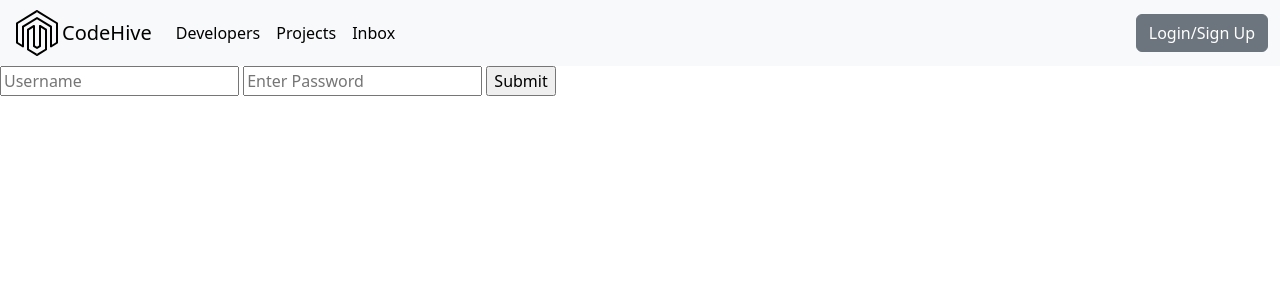
After one commit to PatrykBal/ucd_pa_django_proj, a Django app: page /login/ in a window 1280 px wide. The commit adds this page. Shown: the top 300 px of the page. Run offline with Django 5.2, Linux system fonts and the light colour scheme; some libraries are stand-ins or nearby versions.

Commit message:
added user log in and out functionality with authentication

```diff
--- a/templates/main.html
+++ b/templates/main.html
@@ -15,6 +15,14 @@
 
     {% include 'navbar.html' %}
 
+    {% if messages %}
+    <ul class="messages">
+        {% for message in messages %}
+        <li{% if message.tags %} class="{{ message.tags }}" {% endif %}>{{ message }}</li>
+            {% endfor %}
+    </ul>
+    {% endif %}
+
     {% block content %}
 
     {% endblock content %}
--- a/templates/navbar.html
+++ b/templates/navbar.html
@@ -20,12 +20,16 @@
             <li class="nav-item">
                 <a class="nav-link active" aria-current="page" href="#">Inbox</a>
             </li>
-            <li class="nav-item">
-                <a class="nav-link active" aria-current="page" href="{% url 'create-project' %}">Add Project</a>
-            </li>
 
         </ul>
-          <button href="" class="btn btn-secondary navbar-btn">Login/Sign Up</button>
+          {% if request.user.is_authenticated %}
+
+            <a class="nav-link active" aria-current="page" href="{% url 'create-project' %}">Add Project &nbsp</a>
+
+          <a style="text-decoration: none;" href="{% url 'logout' %}" class="btn btn-secondary navbar-btn">Log Out</a>
+          {% else %}
+          <a style="text-decoration: none;" href="{% url 'login' %}" class="btn btn-secondary navbar-btn">Login/Sign Up</a>
+          {% endif %}
       </div>
     </div>
   </nav>
--- /dev/null
+++ b/users/templates/users/login_register.html
@@ -0,0 +1,15 @@
+{% extends 'main.html' %}
+
+{% block content %}
+
+
+<form action="{% url 'login' %}" method="POST">
+    {% csrf_token %}
+    <input type="text" name="username" placeholder="Username"/>
+    <input type="password" name="password" placeholder="Enter Password"/>
+    <input type="submit" name="login"/>
+
+</form>
+
+
+{% endblock content %}
--- a/users/urls.py
+++ b/users/urls.py
@@ -2,6 +2,9 @@ from django.urls import path
 from . import views
 
 urlpatterns = [
+    path('login/', views.loginUser, name="login"),
+    path('logout/', views.logoutUser, name="logout"),
+
     path('', views.profiles, name="profiles"),
     path('profile/<str:pk>/', views.userProfile, name="user-profile"),
 ]
--- a/users/views.py
+++ b/users/views.py
@@ -1,7 +1,43 @@
-from django.shortcuts import render
+from django.shortcuts import render, redirect
+from django.contrib.auth.decorators import login_required
+from django.contrib import messages
+from django.contrib.auth import login, authenticate, logout
+from django.contrib.auth.models import User
+
 from .models import Profile
 
 # Create your views here.
+
+def loginUser(request):
+
+    if request.user.is_authenticated:
+        return redirect('profiles')
+
+    if request.method == 'POST':
+        username = request.POST['username']
+        password = request.POST['password']
+
+
+        try:
+            user = User.objects.get(username=username)
+        except:
+            messages.error(request, 'Username does not exist')
+
+        user = authenticate(request, username=username, password=password)
+
+        if user is not None:
+            login(request, user)
+            return redirect('profiles')
+        else:
+            messages.error(request, 'Username OR password is incorrect')
+
+    return render(request, 'users/login_register.html')
+
+def logoutUser(request):
+    logout(request)
+    messages.error(request, 'User was successfully logged out!')
+    return redirect('login')
+
 
 def profiles(request):
     profiles = Profile.objects.all()
```
Also changed, not shown: projects/views.py (+4 -3 lines), db.sqlite3, static/styles/main.css (indentation only).
